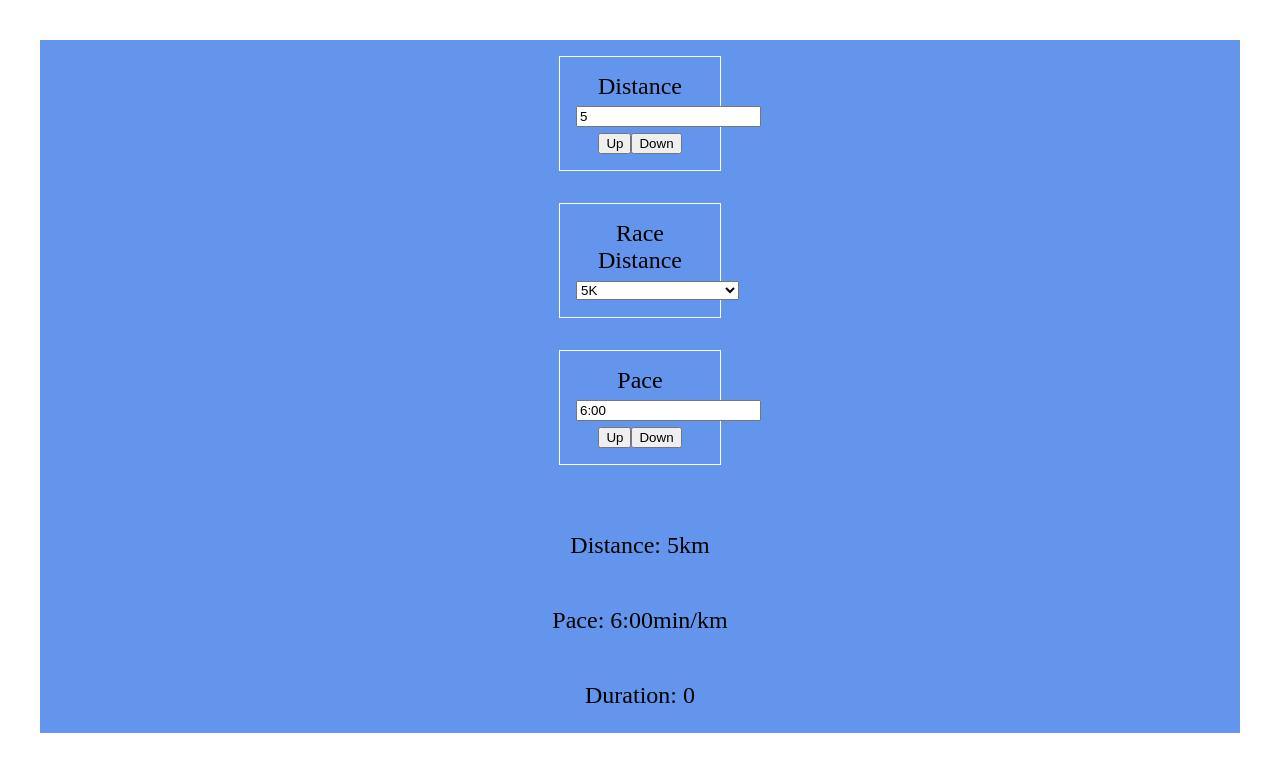
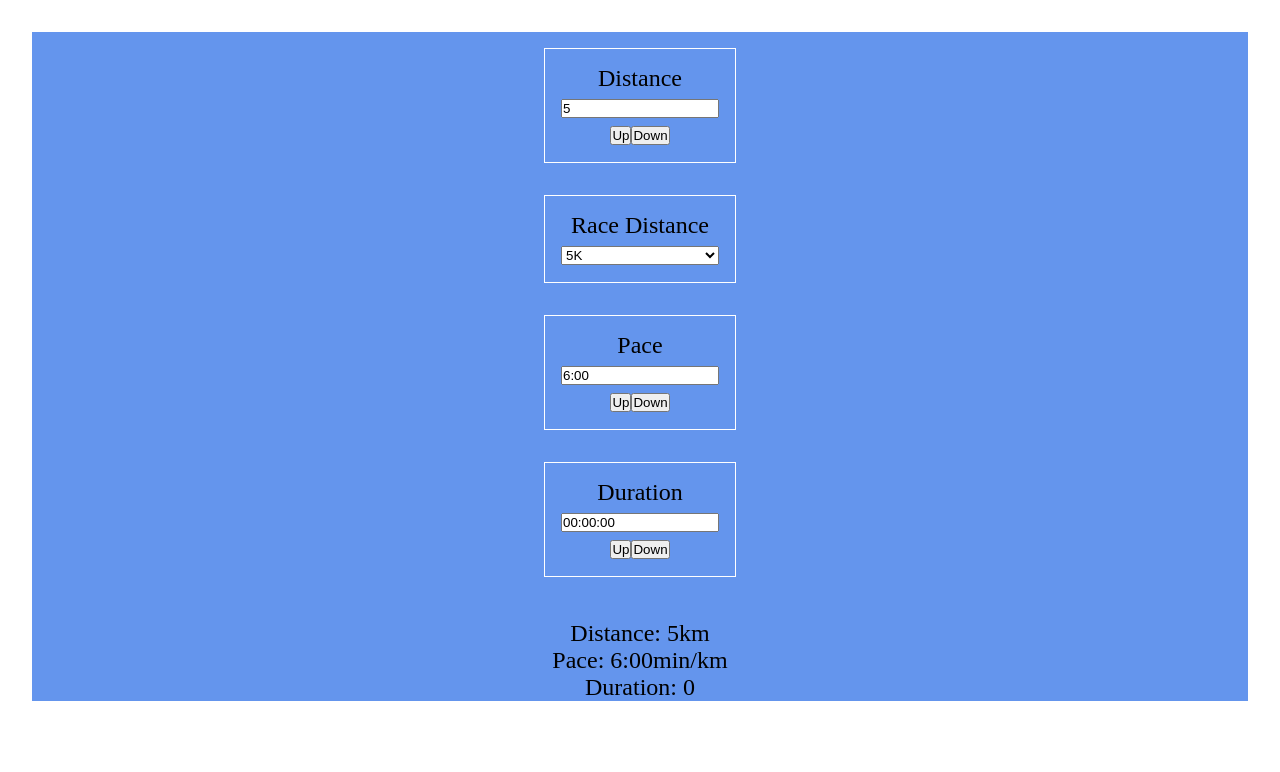
Before and after one commit to sophocles99/pace, a React (Vite) app: page / in a window 1280 px wide. Shown: the top 772 px of the page. Built offline with nearby package versions, Linux system fonts and the light colour scheme.

Commit message:
add Duration component

```diff
--- a/src/App.css
+++ b/src/App.css
@@ -1,3 +1,9 @@
+* {
+  margin: 0;
+  padding: 0;
+  box-sizing: border-box;
+}
+
 #root {
   max-width: 1280px;
   margin: 0 auto;
@@ -14,8 +20,13 @@
 }
 
 .input-container {
-  width: 8rem;
+  width: 12rem;
   margin: 1rem 0;
   padding: 1rem;
   border: 1px solid white;
 }
+
+input,
+select {
+  width: 100%;
+}
--- a/src/App.tsx
+++ b/src/App.tsx
@@ -1,9 +1,10 @@
 import { useState } from "react";
 import "./App.css";
 
-import DistanceInput from "./components/DistanceInput";
+import Distance from "./components/Distance";
 import DistanceSelect from "./components/DistanceSelect";
-import PaceInput from "./components/PaceInput";
+import Duration from "./components/Duration";
+import Pace from "./components/Pace";
 
 export default function App() {
   const [distance, setDistance] = useState(5); // Distance in km
@@ -30,11 +31,16 @@ export default function App() {
     setLastChanged("pace");
   }
 
+  function changeDuration(newDuration: number) {
+    setDuration(newDuration)
+  }
+
   return (
     <div className="App">
-      <DistanceInput distance={distance} changeDistance={changeDistance} />
+      <Distance distance={distance} changeDistance={changeDistance} />
       <DistanceSelect distance={distance} changeDistance={changeDistance} />
-      <PaceInput pace={pace} changePace={changePace} />
+      <Pace pace={pace} changePace={changePace} />
+      <Duration duration={duration} changeDuration={changeDuration}/>
       <br />
       <p>Distance: {distance}km</p>
       <p>Pace: {paceString}</p>
--- a/src/components/DistanceInput.tsx
+++ b/src/components/Distance.tsx
@@ -1,6 +1,6 @@
 import { ChangeEvent, useEffect, useState } from "react";
 
-type DistanceComponentProps = {
+type DistanceProps = {
   distance: number;
   changeDistance: (newDistance: number) => void;
 };
@@ -8,7 +8,7 @@ type DistanceComponentProps = {
 export default function DistanceInput({
   distance,
   changeDistance,
-}: DistanceComponentProps) {
+}: DistanceProps) {
   const [newDistance, setNewDistance] = useState("");
 
   useEffect(() => {
--- a/src/components/DistanceSelect.tsx
+++ b/src/components/DistanceSelect.tsx
@@ -1,6 +1,6 @@
 import { ChangeEvent, useEffect, useState } from "react";
 
-type DistanceComponentProps = {
+type DistanceProps = {
   distance: number;
   changeDistance: (newDistance: number) => void;
 };
@@ -8,7 +8,7 @@ type DistanceComponentProps = {
 export default function DistanceSelect({
   distance,
   changeDistance,
-}: DistanceComponentProps) {
+}: DistanceProps) {
   const raceDistances: Record<string, number> = {
     "1 mile": 1.609344,
     "5K": 5,
--- /dev/null
+++ b/src/components/Duration.tsx
@@ -0,0 +1,45 @@
+import { ChangeEvent, useEffect, useState } from "react";
+
+type DurationProps = {
+  duration: number;
+  changeDuration: (newDuration: number) => void;
+};
+
+export default function Duration({ duration, changeDuration }: DurationProps) {
+  const [newDuration, setNewDuration] = useState("");
+
+  useEffect(() => {
+    duration = Math.floor(duration)
+    const hours = Math.floor(duration / 3600);
+    const minutes = Math.floor((duration % 3600) / 60);
+    const seconds = duration % 60;
+    const durationString = `${String(hours).padStart(2, "0")}:${String(
+      minutes
+    ).padStart(2, "0")}:${String(seconds).padStart(2, "0")}`;
+    setNewDuration(durationString);
+  }, [duration]);
+
+  function handleChange(event: ChangeEvent<HTMLInputElement>) {
+    let newValue = event?.target.value;
+    newValue = newValue.replace(/\D/g, "");
+    setNewDuration(newValue);
+    changeDuration(Number(newValue));
+  }
+
+  function handleClick(increment: number) {
+    return function () {
+      changeDuration(duration + increment);
+    };
+  }
+
+  return (
+    <div className="input-container">
+      <label>
+        Duration
+        <input value={newDuration} onChange={handleChange} />
+      </label>
+      <button onClick={handleClick(1)}>Up</button>
+      <button onClick={handleClick(-1)}>Down</button>
+    </div>
+  );
+}
--- a/src/components/PaceInput.tsx
+++ b/src/components/Pace.tsx
@@ -1,11 +1,11 @@
 import { ChangeEvent, useEffect, useState } from "react";
 
-type PaceComponentProps = {
+type PaceProps = {
   pace: number;
   changePace: (newPace: number) => void;
 };
 
-export default function PaceInput({ pace, changePace }: PaceComponentProps) {
+export default function PaceInput({ pace, changePace }: PaceProps) {
   const [newPace, setNewPace] = useState("");
 
   useEffect(() => {
```
